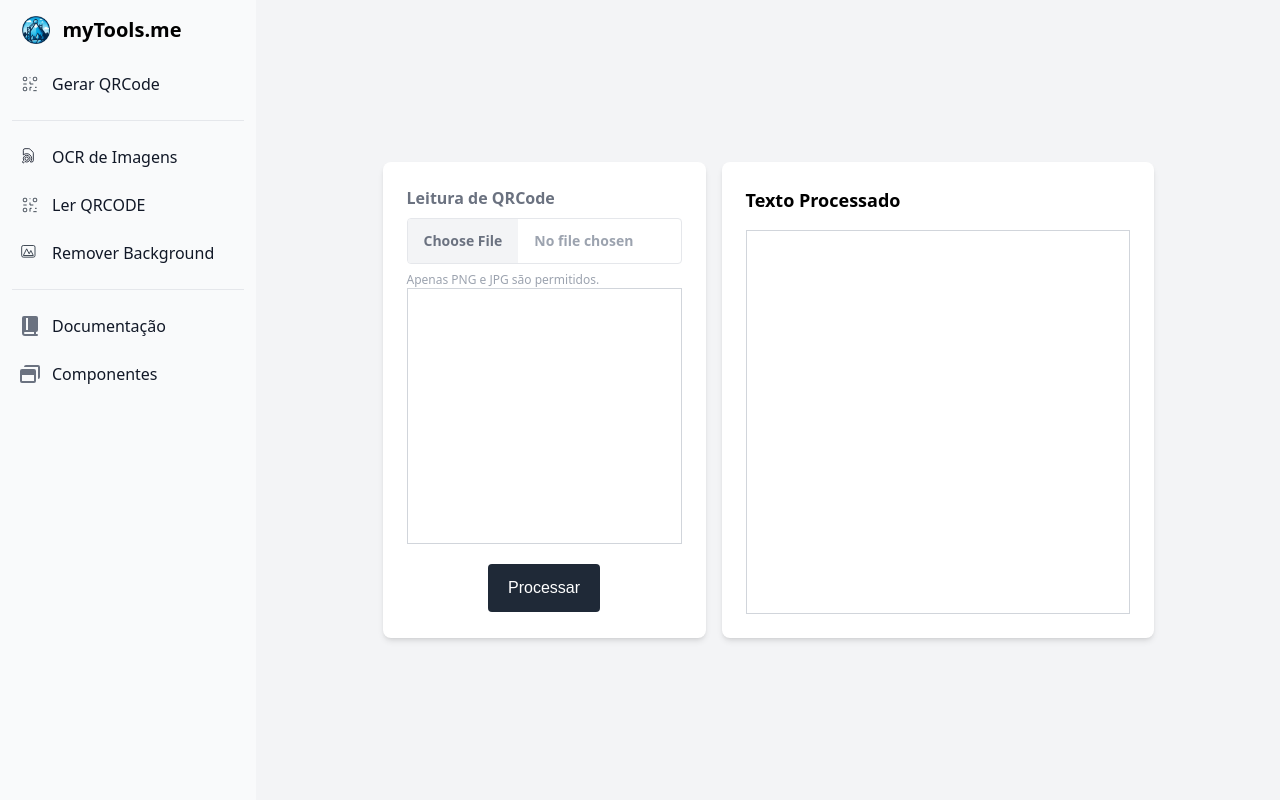
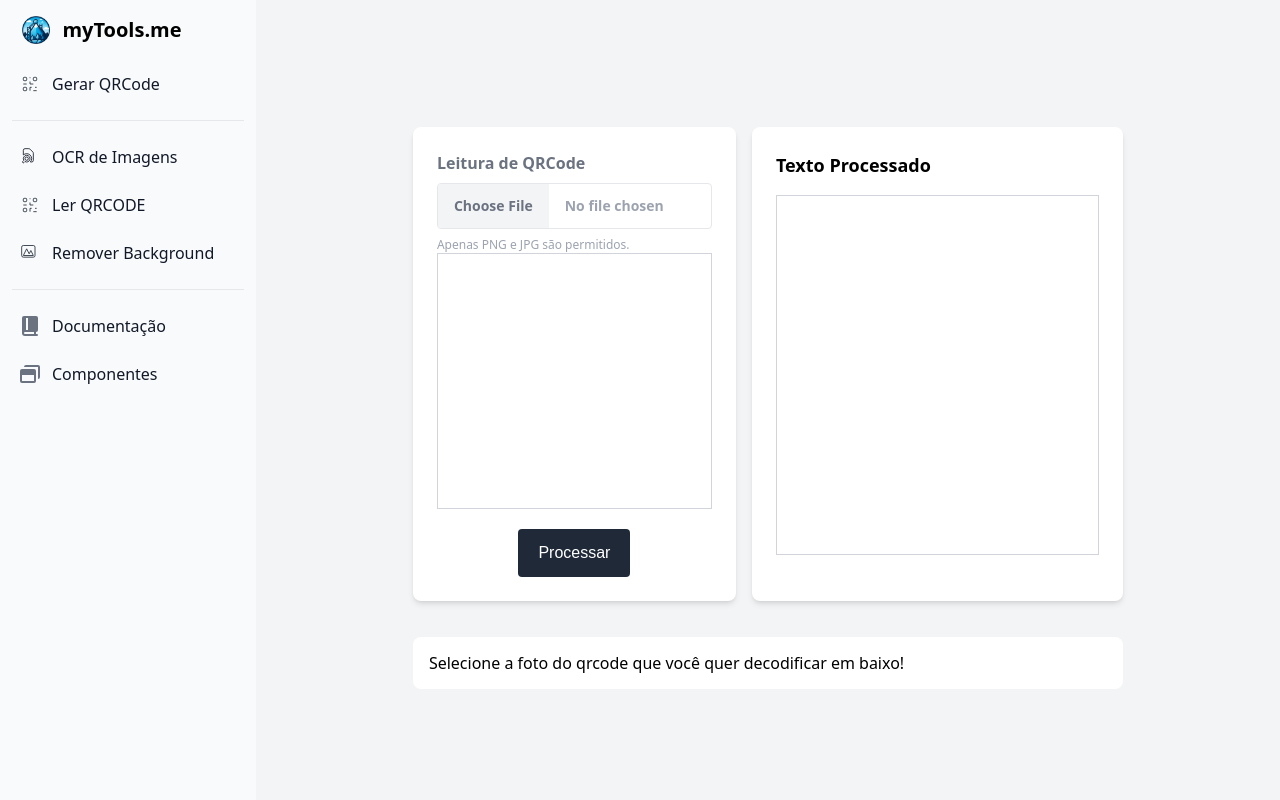
Before and after one commit to jotaven/mytools, a Django app: page /qrcode/read/ in a window 1280 px wide. Run offline with Django 5.2, Linux system fonts and the light colour scheme; some libraries are stand-ins or nearby versions.

Commit message:
chore: Update HTML templates for mytools

```diff
--- a/app/templates/mytools/base-img2text.html
+++ b/app/templates/mytools/base-img2text.html
@@ -1,8 +1,8 @@
 {% extends "base.html" %}
 {% block body %}
-<div class="bg-gray-100 flex items-center justify-center h-screen">
+<div class="bg-gray-100 flex items-center justify-center h-full md:h-screen">
     <div>
-        <div class="flex space-x-4">
+        <div class="md:flex py-5 space-y-4 md:space-x-4 md:space-y-0 mx-4 pt-8 md:mx-10">
             <form action="" method="POST" enctype="multipart/form-data" class="bg-white p-6 rounded-lg shadow-md">
                 {% csrf_token %}
                 <label class="text-base text-gray-500 font-semibold mb-2 block">{% block titulo %}{% endblock titulo %}</label>
@@ -14,18 +14,21 @@
                 <button type="submit" class="flex bg-gray-800 hover:bg-gray-700 text-white text-base px-5 py-3 mt-5 outline-none rounded w-max cursor-pointer mx-auto font-[sans-serif]">Processar</button>
             </form>
 
-            <div class="bg-white p-6 rounded-lg shadow-md">
+            <div class="bg-white p-6 rounded-lg shadow-md w-full md:w-[29vw]">
                 <h2 class="text-lg font-bold mb-4">Texto Processado</h2>
-                <div class="w-96 h-96 border border-gray-300 ">
+                <div class="w-full h-[30vh] md:h-[45vh] border border-gray-300 overflow-auto">
                     {% if image_text %}
                     <p class="text-gray-500 m-5">{{image_text}}</p>
                     {% endif %}
                 </div>
             </div>
         </div>
-        {% if error %}
-        <p class="relative block w-full p-4 my-4 text-base leading-5 text-white bg-red-500 rounded-lg opacity-100 font-regular">{{error}}</p>
-        {% endif %}
+        <div class="">
+            {% if error %}
+            <p class="p-4 my-4 mx-10 text-base leading-5 text-white bg-red-500 rounded-lg opacity-100 font-regular">{{error}}</p>
+            {% endif %}
+            <p class="p-4 my-4 mx-10 text-base leading-5 text-black bg-white rounded-lg opacity-100 font-regular">{% block description %}{% endblock description %}</p>
+        </div>
     </div>
 </div>
 {% endblock body %}
--- a/app/templates/mytools/qrcode.html
+++ b/app/templates/mytools/qrcode.html
@@ -1,4 +1,4 @@
 {% extends "mytools/base-text2img.html" %}
 
 {% block type %}Gerar QRCode{% endblock type %}
-{% block description %}Informe o texto a baixo que você quer codificar para QRCode{% endblock description %}
+{% block description %}Informe o texto que você quer codificar para QRCode{% endblock description %}
```
Also changed, not shown: app/templates/mytools/base-img2img.html (+9 -6 lines).
